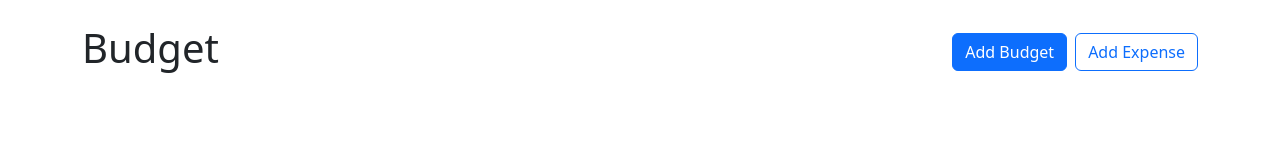
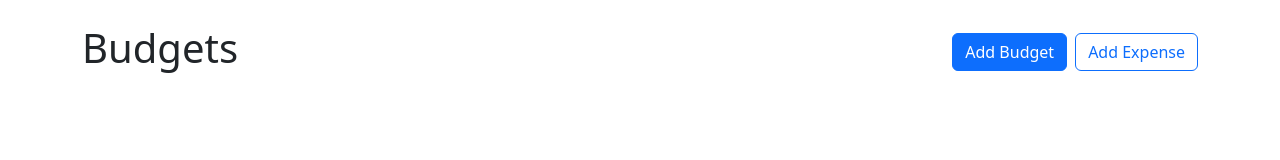
Before and after one commit to sde-manish/Budget-Calculator-app, a React (Vite) app in the folder Budget Calculator/: page / in a window 1280 px wide. Shown: the top 160 px of the page. Built offline with nearby package versions, Linux system fonts and the light colour scheme.

Commit message:
build for deployement

```diff
--- a/Budget Calculator/index.html
+++ b/Budget Calculator/index.html
@@ -4,6 +4,7 @@
     <meta charset="UTF-8" />
     <meta name="viewport" content="width=device-width, initial-scale=1.0" />
     <title>Budget Calculator</title>
+    <link rel="shortcut icon" href="./src/assets/favicon.ico" type="image/x-icon">
   </head>
   <body>
     <div id="root"></div>
--- a/Budget Calculator/src/App.jsx
+++ b/Budget Calculator/src/App.jsx
@@ -26,7 +26,7 @@ function App() {
     <>
         <Container className="my-4">
           <Stack direction="horizontal" gap={2} className="mb-4">
-            <h1 className="me-auto">Budget</h1>
+            <h1 className="me-auto">Budgets</h1>
             <Button variant="primary" onClick={() => setShowAddBudgetModal(true)}>Add Budget</Button>
             <Button variant="outline-primary" onClick={openAddExpenseModal}>Add Expense</Button>
           </Stack>
```
Also changed, not shown: 1 other file (tests, documents, lock files or other folders).
